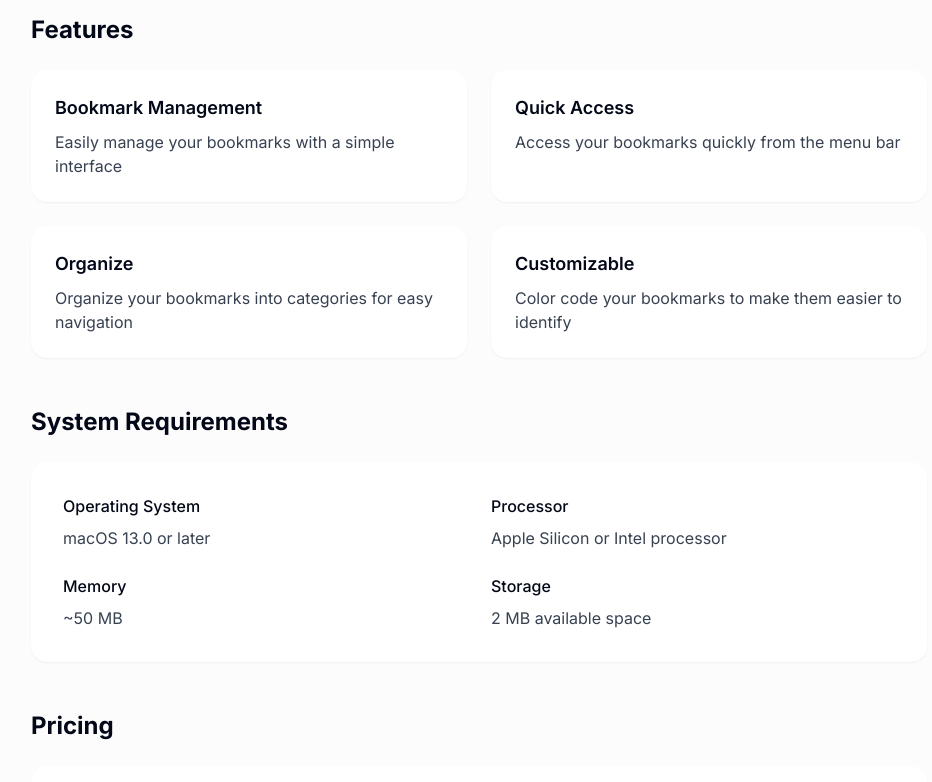
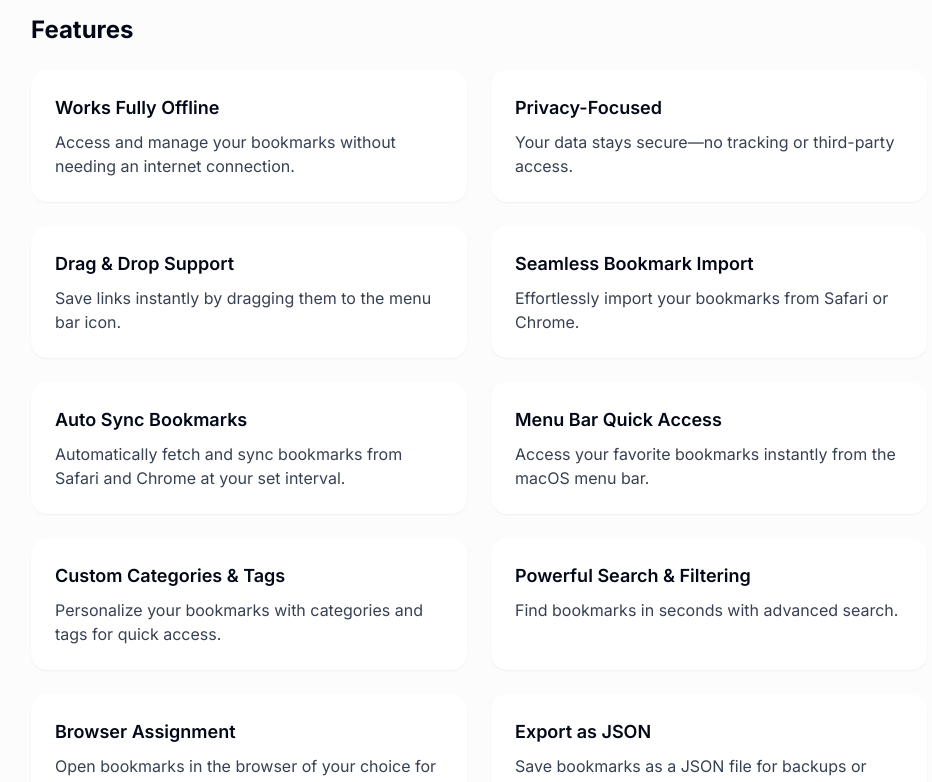
Before and after one commit to barware-io/barware.io, a Next.js app: page /apps/barmarks in a window 1280 px wide. Shown: the part 440-1222 px from the top of the page, without its empty margins (161-1093 px from the left). Built offline with nearby package versions, Linux system fonts and the light colour scheme.

Commit message:
Update BarMarks feature list

```diff
--- a/data/apps.ts
+++ b/data/apps.ts
@@ -9,27 +9,59 @@ export const apps: AppType[] = [
         name: "BarMarks",
         description: "Bookmarks in your Menu Bar.",
         color: "bg-[#FFE8E3]",
-        appStoreLink: "https://apps.apple.com/az/app/barmarks/id6739710035?mt=12",
+        appStoreLink: "https://apps.apple.com/app/barmarks/id6739710035?mt=12",
         linkText: "Get on App Store",
         isReady: true,
         icon: barMarksImage,
         slug: "barmarks",
         features: [
             {
-                title: "Bookmark Management",
-                description: "Easily manage your bookmarks with a simple interface"
+                title: "Works Fully Offline",
+                description: "Access and manage your bookmarks without needing an internet connection."
             },
             {
-                title: "Quick Access",
-                description: "Access your bookmarks quickly from the menu bar"
+                title: "Privacy-Focused",
+                description: "Your data stays secure—no tracking or third-party access."
             },
             {
-                title: "Organize",
-                description: "Organize your bookmarks into categories for easy navigation"
+                title: "Drag & Drop Support",
+                description: "Save links instantly by dragging them to the menu bar icon."
             },
             {
-                title: "Customizable",
-                description: "Color code your bookmarks to make them easier to identify"
+                title: "Seamless Bookmark Import",
+                description: "Effortlessly import your bookmarks from Safari or Chrome."
+            },
+            {
+                title: "Auto Sync Bookmarks",
+                description: "Automatically fetch and sync bookmarks from Safari and Chrome at your set interval."
+            },
+            {
+                title: "Menu Bar Quick Access",
+                description: "Access your favorite bookmarks instantly from the macOS menu bar."
+            },
+            {
+                title: "Custom Categories & Tags",
+                description: "Personalize your bookmarks with categories and tags for quick access."
+            },
+            {
+                title: "Powerful Search & Filtering",
+                description: "Find bookmarks in seconds with advanced search."
+            },
+            {
+                title: "Browser Assignment",
+                description: "Open bookmarks in the browser of your choice for ultimate flexibility."
+            },
+            {
+                title: "Export as JSON",
+                description: "Save bookmarks as a JSON file for backups or custom use cases."
+            },
+            {
+                title: "Color Coding",
+                description: "Use colors to visually organize and distinguish bookmarks."
+            },
+            {
+                title: "Lightweight & Beautiful Design",
+                description: "A sleek, minimalist app that blends seamlessly with macOS."
             }
         ],
         requirements: {
```
Also changed, not shown: 1 other file (tests, documents, lock files or other folders).
